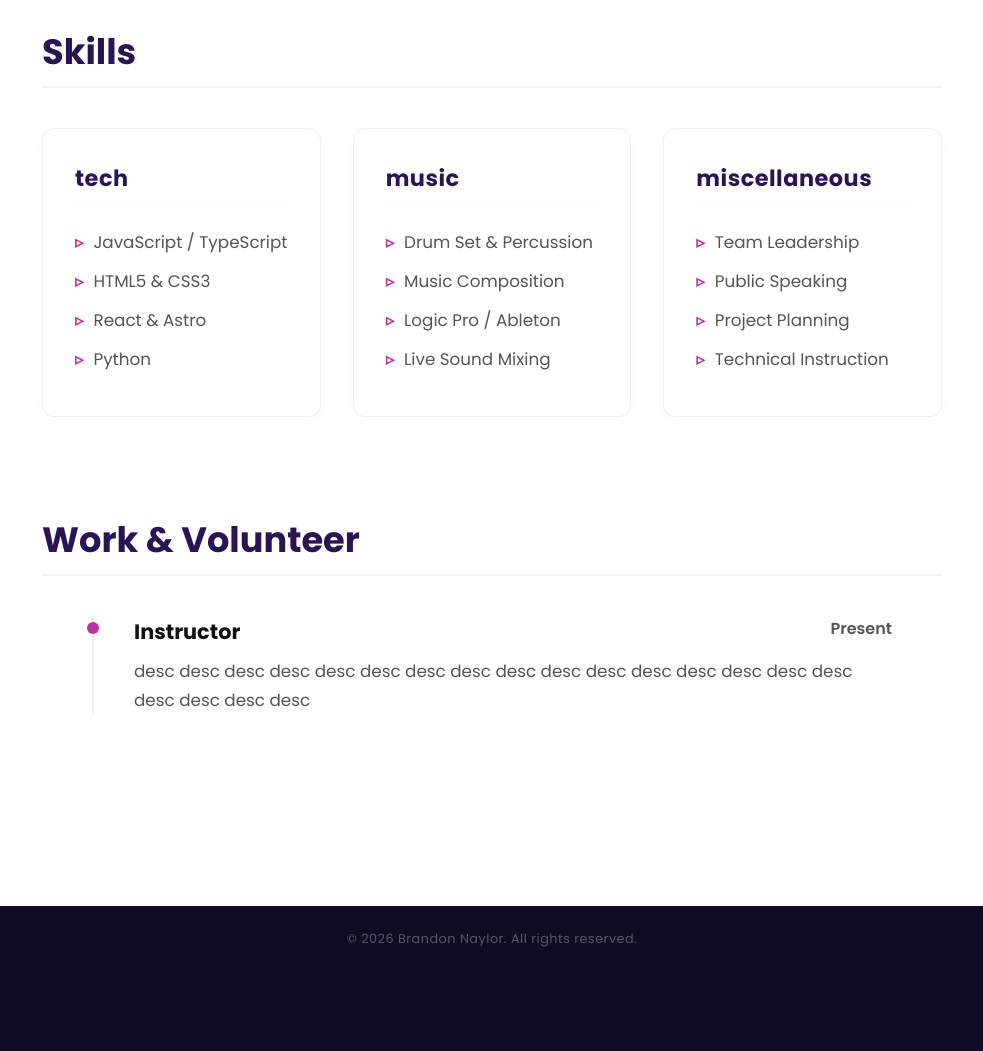
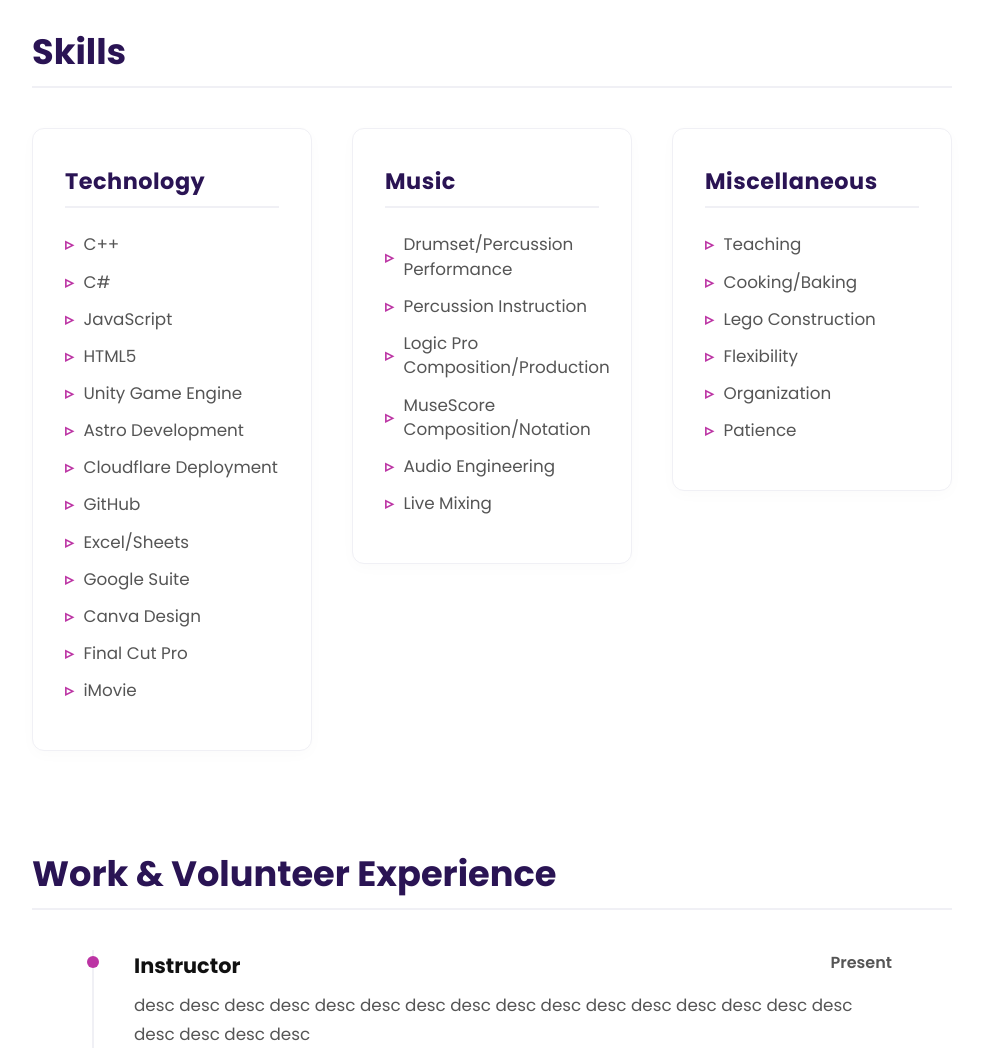
Before and after one commit to github2812/personal-website, an Astro site: page /experience in a window 1280 px wide. Shown: the part 900-1951 px from the top of the page, without its empty margins (148-1131 px from the left). Before the commit the page ends 1872 px from the top, so only its background shows below. Built offline with nearby package versions, Linux system fonts and the light colour scheme; Astro itself is replaced by a stand-in of ours; animation ran at ten frames a second.

Commit message:
added skills

```diff
--- a/src/pages/experience.astro
+++ b/src/pages/experience.astro
@@ -8,7 +8,7 @@ import Layout from '../layouts/Layout.astro';
 		<section class="experience-hero">
 			<div class="hero-content-block">
 				<h1 class="page-title">Experience</h1>
-				<p class="hero-description-text">desc desc desc desc desc desc desc desc desc desc desc desc desc desc desc desc desc desc desc desc </p>
+				<p class="hero-description-text">This contains a list of relevant skills, grouped into categories, as well as work/volunteer experience from high school to present.</p>
 
 				<div class="jump-links">
 					<a href="#skills" class="jump-btn">Skills</a>
@@ -25,32 +25,45 @@ import Layout from '../layouts/Layout.astro';
 					<div class="skills-grid">
 
 						<div class="skill-category">
-							<h3>tech</h3>
+							<h3>Technology</h3>
 							<ul>
-								<li>JavaScript / TypeScript</li>
-								<li>HTML5 & CSS3</li>
-								<li>React & Astro</li>
-								<li>Python</li>
+								<li>C++</li>
+								<li>C#</li>
+								<li>JavaScript</li>
+								<li>HTML5</li>
+								<li>Unity Game Engine</li>
+								<li>Astro Development</li>
+								<li>Cloudflare Deployment</li>
+								<li>GitHub</li>
+								<li>Excel/Sheets</li>
+								<li>Google Suite</li>
+								<li>Canva Design</li>
+								<li>Final Cut Pro</li>
+								<li>iMovie</li>
 							</ul>
 						</div>
 
 						<div class="skill-category">
-							<h3>music</h3>
+							<h3>Music</h3>
 							<ul>
-								<li>Drum Set & Percussion</li>
-								<li>Music Composition</li>
-								<li>Logic Pro / Ableton</li>
-								<li>Live Sound Mixing</li>
+								<li>Drumset/Percussion Performance</li>
+								<li>Percussion Instruction</li>
+								<li>Logic Pro Composition/Production</li>
+								<li>MuseScore Composition/Notation</li>
+								<li>Audio Engineering</li>
+								<li>Live Mixing</li>
 							</ul>
 						</div>
 
 						<div class="skill-category">
-							<h3>miscellaneous</h3>
+							<h3>Miscellaneous</h3>
 							<ul>
-								<li>Team Leadership</li>
-								<li>Public Speaking</li>
-								<li>Project Planning</li>
-								<li>Technical Instruction</li>
+								<li>Teaching</li>
+								<li>Cooking/Baking</li>
+								<li>Lego Construction</li>
+								<li>Flexibility</li>
+								<li>Organization</li>
+								<li>Patience</li>
 							</ul>
 						</div>
 
@@ -58,7 +71,7 @@ import Layout from '../layouts/Layout.astro';
 				</section>
 
 				<section id="work" class="experience-section">
-					<h2 class="section-heading">Work & Volunteer</h2>
+					<h2 class="section-heading">Work & Volunteer Experience</h2>
 					<div class="timeline">
 						<div class="timeline-item">
 							<div class="time-meta">
@@ -103,10 +116,10 @@ import Layout from '../layouts/Layout.astro';
 		background-color: #ffffff; color: #1a1a2e; width: 100%; display: flex; justify-content: center; padding: 6rem 2rem; position: relative; z-index: 10;
 	}
 
-	.page-content-container { max-width: 900px; width: 100%; }
+	.page-content-container { max-width: 920px; width: 100%; }
 	.experience-section { margin-bottom: 6rem; scroll-margin-top: 140px; }
+	.experience-section:last-child { margin-bottom: 0; }
 
-	/* Dark Purple Group Headings */
 	.section-heading { font-size: 2.2rem; font-weight: 700; color: #2a1454; margin-bottom: 2.5rem; border-bottom: 2px solid #f0f0f5; padding-bottom: 0.5rem; }
 
 	.timeline { border-left: 2px solid #f0f0f5; padding-left: 2.5rem; max-width: 800px; margin-left: auto; margin-right: auto; }
@@ -114,19 +127,33 @@ import Layout from '../layouts/Layout.astro';
 	.timeline-item::before { content: ''; position: absolute; left: calc(-2.5rem - 7px); top: 6px; width: 12px; height: 12px; border-radius: 50%; background: #bc34a4; }
 	.time-meta { display: flex; justify-content: space-between; margin-bottom: 0.6rem; }
 
-	/* Black/Gray Shades for core strings */
 	.role { font-weight: 700; font-size: 1.3rem; color: #111111; }
 	.date { color: #555555; font-weight: 600; }
 	.template-p { color: #555555; line-height: 1.7; margin: 0; font-size: 1.05rem; }
 
-	.skills-grid { display: grid; grid-template-columns: repeat(auto-fit, minmax(250px, 1fr)); gap: 2rem; }
-	.skill-category { background: #ffffff; border: 1px solid #f0f0f5; border-radius: 12px; padding: 2rem; box-shadow: 0 4px 16px rgba(0,0,0,0.02); }
+	.skills-grid { display: grid; grid-template-columns: repeat(auto-fit, minmax(280px, 1fr)); gap: 2.5rem; align-items: start; }
+	.skill-category { background: #ffffff; border: 1px solid #f0f0f5; border-radius: 12px; padding: 2.2rem 2rem; box-shadow: 0 4px 16px rgba(0,0,0,0.02); }
 
-	/* Skill Category Box Headers (Enforces uncapitalized rules cleanly) */
-	.skill-category h3 { font-size: 1.4rem; font-weight: 700; color: #2a1454; margin: 0 0 1.5rem 0; border-bottom: 2px solid #fafaff; padding-bottom: 0.5rem; text-transform: lowercase; letter-spacing: 0.5px; }
+	.skill-category h3 { font-size: 1.4rem; font-weight: 700; color: #2a1454; margin: 0 0 1.5rem 0; border-bottom: 2px solid #f0f0f5; padding-bottom: 0.5rem; letter-spacing: 0.5px; }
 	.skill-category ul { list-style: none; padding: 0; margin: 0; }
-	.skill-category li { font-size: 1.05rem; margin-bottom: 0.8rem; color: #555555; display: flex; align-items: center; }
-	.skill-category li::before { content: '▹'; color: #bc34a4; margin-right: 10px; font-weight: bold; }
 
-	@media (max-width: 768px) { .page-title { font-size: 2.8rem; } .time-meta { flex-direction: column; } }
+	.skill-category li {
+		font-size: 1.05rem;
+		margin-bottom: 0.8rem;
+		color: #555555;
+		display: flex;
+		align-items: center;
+		line-height: 1.45;
+	}
+
+	.skill-category li::before {
+		content: '▹';
+		color: #bc34a4;
+		margin-right: 10px;
+		font-weight: bold;
+		flex-shrink: 0;
+	}
+
+	@media (max-width: 990px) { .skills-grid { grid-template-columns: 1fr; max-width: 420px; margin: 0 auto; } }
+	@media (max-width: 768px) { .page-title { font-size: 2.8rem; } .time-meta { flex-direction: column; gap: 0.25rem; } }
 </style>
--- a/src/pages/index.astro
+++ b/src/pages/index.astro
@@ -14,7 +14,7 @@ import signatureImg from '../assets/homepage/signature.png';
 			<canvas id="home-animation-canvas"></canvas>
 
 			<div class="title-group">
-				<h1 class="title">Brandon Naylor2</h1>
+				<h1 class="title">Brandon Naylor</h1>
 
 				<div class="divider-container">
 					<div class="divider-line"></div>
```
